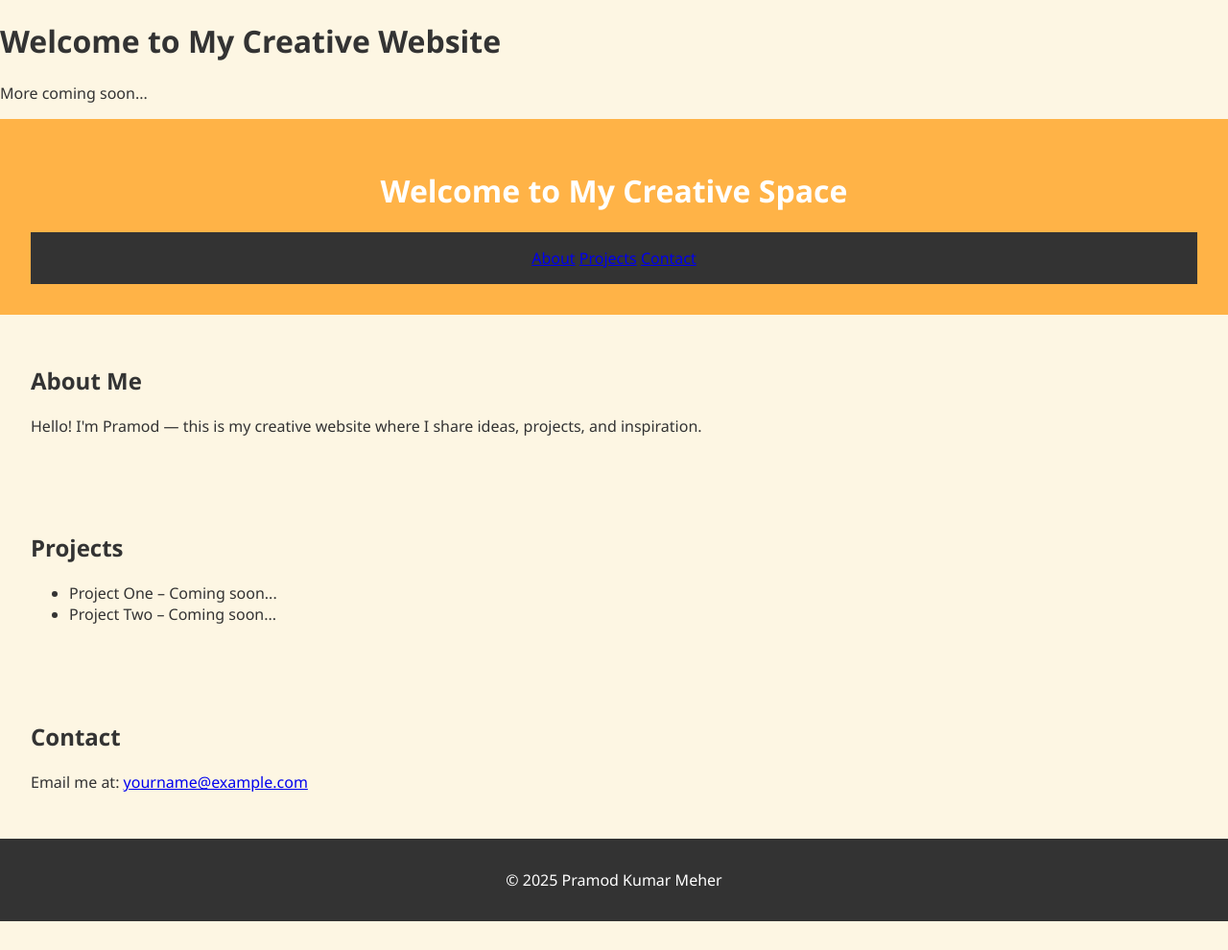
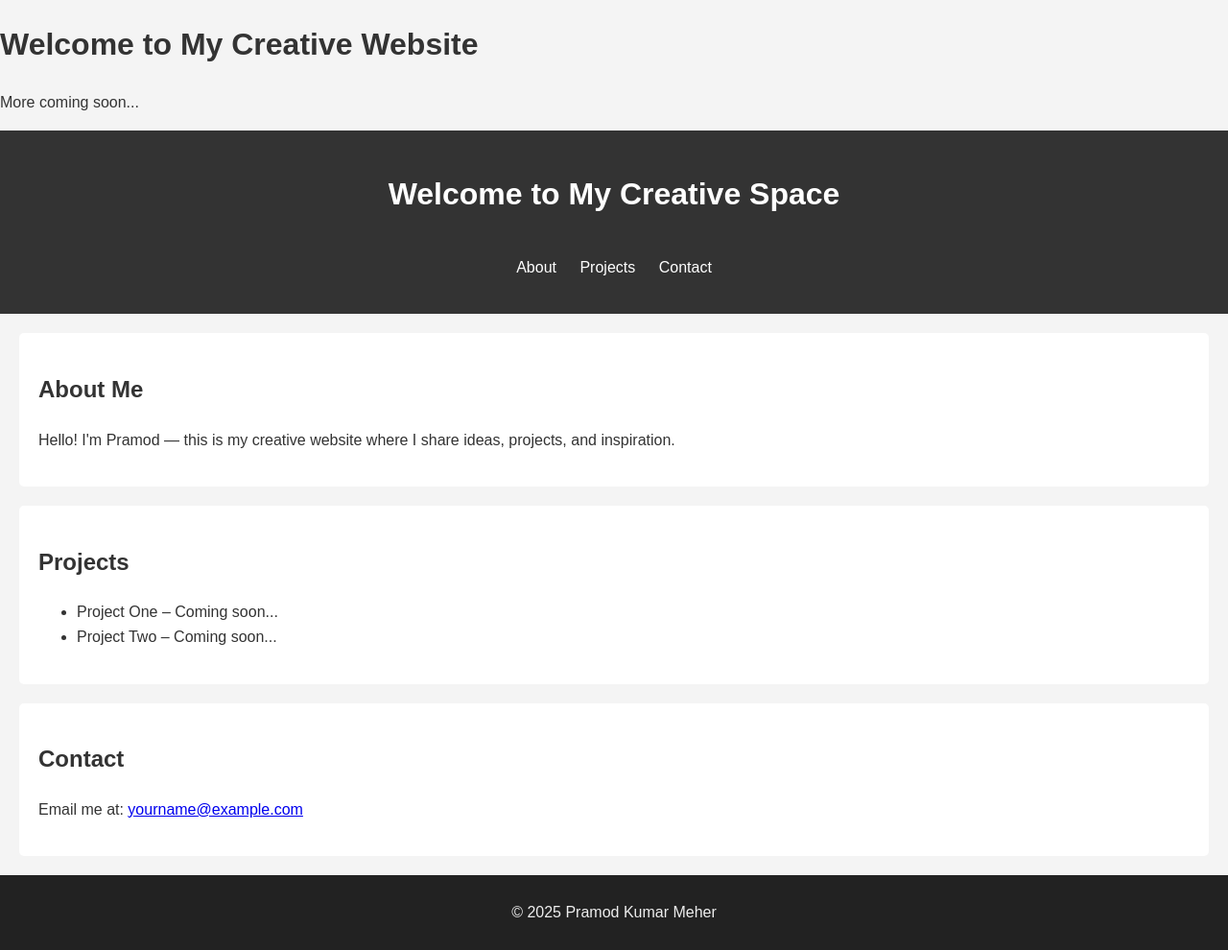
Before and after one commit to pramodkumarmeher/creativity, a plain HTML site: page index.html in a window 1280 px wide. Shown: the whole page at 96% size. Before the commit the page ends 960 px from the top, so only its background shows below. Drawn offline with Linux system fonts and the light colour scheme.

Commit message:
Update style.css

```diff
--- a/style.css
+++ b/style.css
@@ -76,4 +76,72 @@ footer {
   color: white;
   text-align: center;
   padding: 1rem;
+}body {
+  font-family: 'Arial', sans-serif;
+  line-height: 1.6;
+  margin: 0;
+  padding: 0;
+  background: #f4f4f4;
+  color: #333;
 }
+
+header {
+  background: #333;
+  color: #fff;
+  padding: 20px 0;
+  text-align: center;
+}
+
+nav a {
+  color: #fff;
+  margin: 0 10px;
+  text-decoration: none;
+}
+
+section {
+  padding: 20px;
+  margin: 20px;
+  background: #fff;
+  border-radius: 5px;
+}
+
+footer {
+  text-align: center;
+  padding: 10px;
+  background: #222;
+  color: #eee;
+}body {
+  font-family: 'Arial', sans-serif;
+  line-height: 1.6;
+  margin: 0;
+  padding: 0;
+  background: #f4f4f4;
+  color: #333;
+}
+
+header {
+  background: #333;
+  color: #fff;
+  padding: 20px 0;
+  text-align: center;
+}
+
+nav a {
+  color: #fff;
+  margin: 0 10px;
+  text-decoration: none;
+}
+
+section {
+  padding: 20px;
+  margin: 20px;
+  background: #fff;
+  border-radius: 5px;
+}
+
+footer {
+  text-align: center;
+  padding: 10px;
+  background: #222;
+  color: #eee;
+}
```
